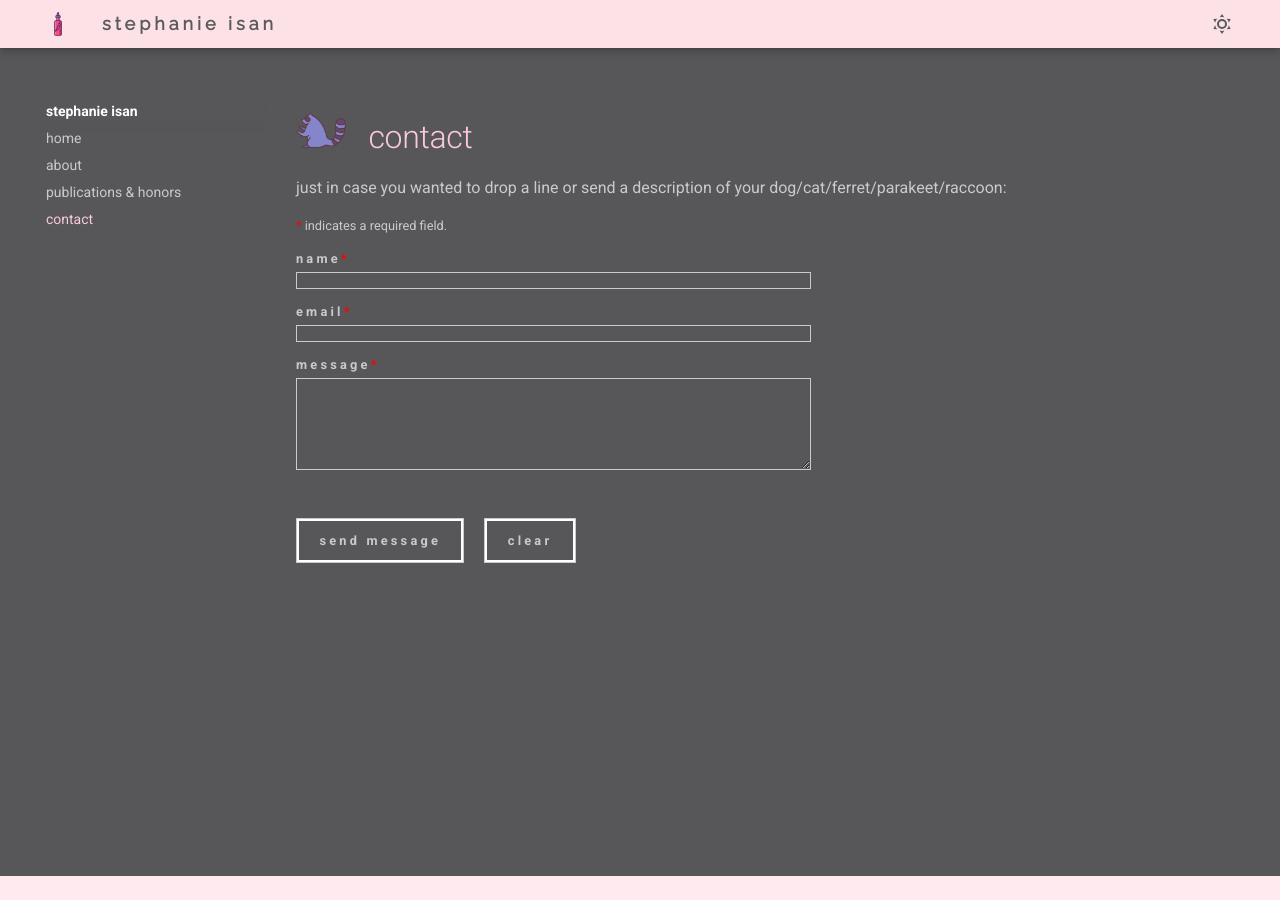
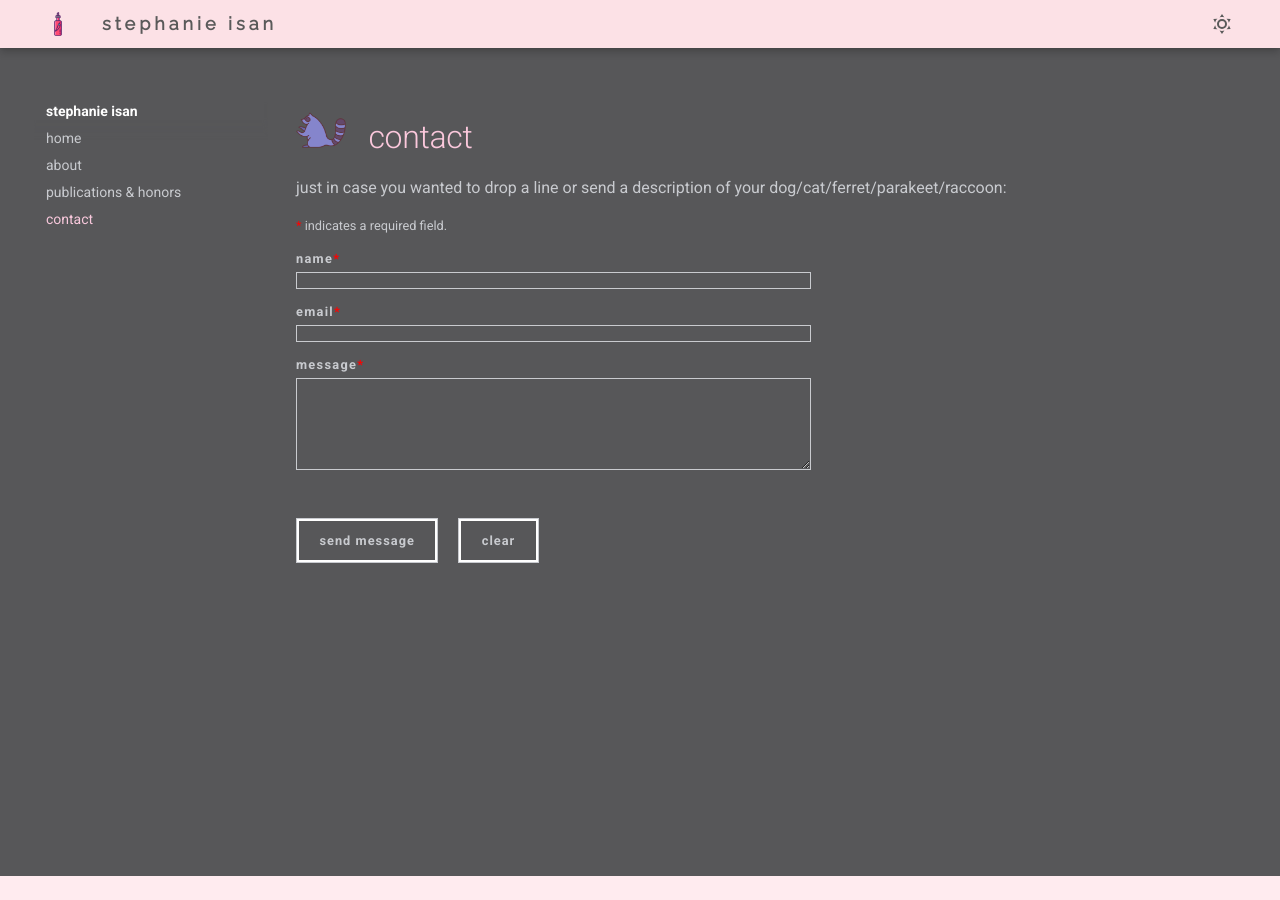
Before and after one commit to ischang/writing_portfolio, an MkDocs documentation site: the page built from docs/contact.md, in a window 1280 px wide. Built offline with MkDocs 1.6.1 and Material for MkDocs 9.7.7, drawn with Linux system fonts in a browser that asks for light colours; nearby versions of some CDN libraries.

Commit message:
make the spacing less weird

```diff
--- a/docs/stylesheets/contact-form.css
+++ b/docs/stylesheets/contact-form.css
@@ -32,7 +32,7 @@ input[type="submit"], input[type="reset"], input[type="button"], button, .button
     font-size: 0.8em;
     font-weight: 600;
     height: 3.5em;
-    letter-spacing: .25em;
+    letter-spacing: .08em;
     line-height: 3.5em;
     padding: 0 1.75em;
     text-align: center;
@@ -74,7 +74,7 @@ ul.actions {
     display: block;
     font-size: 0.8em;
     font-weight: 600;
-    letter-spacing: .25em;
+    letter-spacing: .1em;
     margin: 1em 0em 0.2em 0;
     text-transform: lowercase;
 }
```
